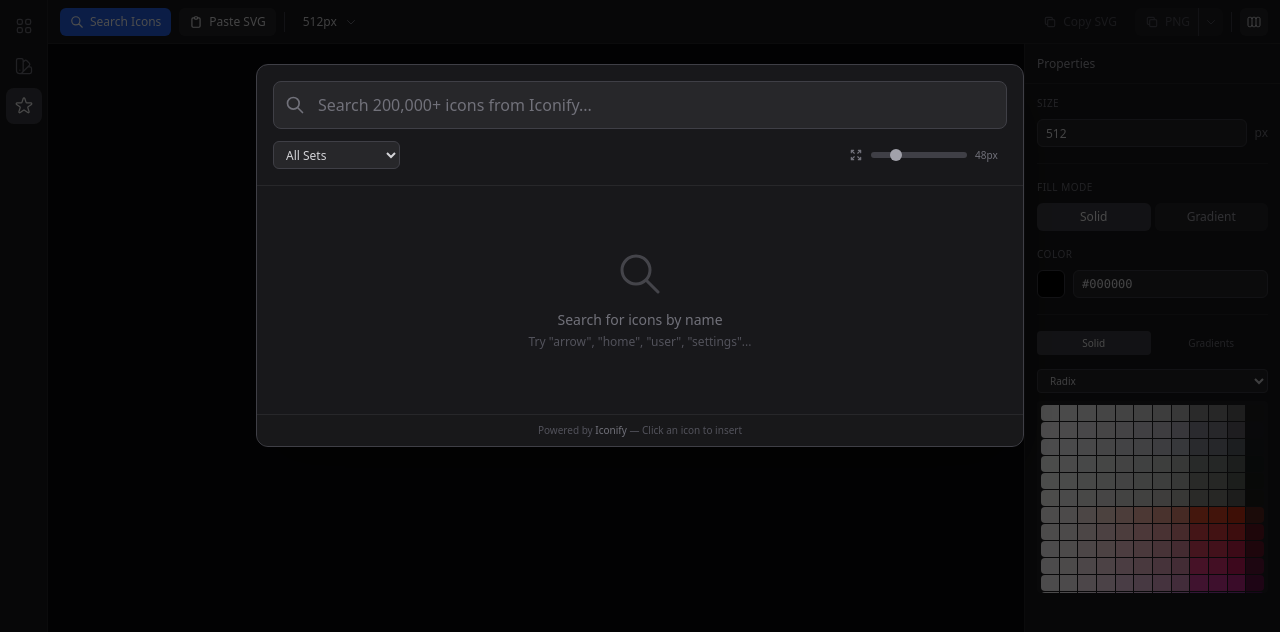
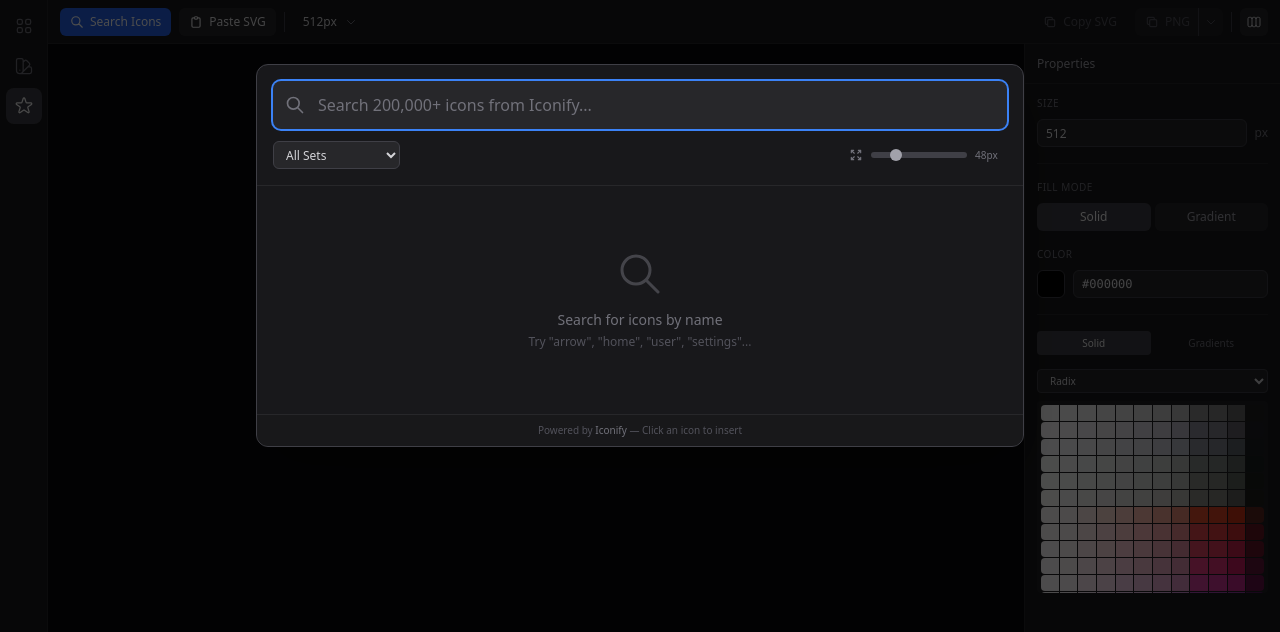
Before and after one commit to jeffjose/colors, a SvelteKit app: page /icons in a window 1280 px wide. Both pictures are taken after a click on the button "Search Icons". Shown: the top 632 px of the page. Built offline with nearby package versions, Linux system fonts and the light colour scheme.

Commit message:
Auto-focus search input when modal opens

```diff
--- a/src/routes/icons/+page.svelte
+++ b/src/routes/icons/+page.svelte
@@ -30,7 +30,15 @@
 	let searchTotal = $state<number>(0);
 	let searchPreviewSize = $state<number>(48);
 	let searchFilter = $state<string>('');
+	let searchInputRef = $state<HTMLInputElement | null>(null);
 	let searchDebounceTimer: ReturnType<typeof setTimeout>;
+
+	// Focus search input when modal opens
+	$effect(() => {
+		if (searchOpen && searchInputRef) {
+			searchInputRef.focus();
+		}
+	});
 
 	// Popular icon sets for filtering
 	const iconSets = [
@@ -826,7 +834,7 @@
 						bind:value={searchQuery}
 						placeholder="Search 200,000+ icons from Iconify..."
 						class="w-full h-12 pl-11 pr-4 rounded-lg bg-zinc-800 border border-zinc-700 text-zinc-100 placeholder-zinc-500 text-base focus:outline-none focus:ring-2 focus:ring-blue-500 focus:border-transparent"
-						autofocus
+						bind:this={searchInputRef}
 					/>
 					{#if searchLoading}
 						<div class="absolute right-3 top-1/2 -translate-y-1/2">
```
